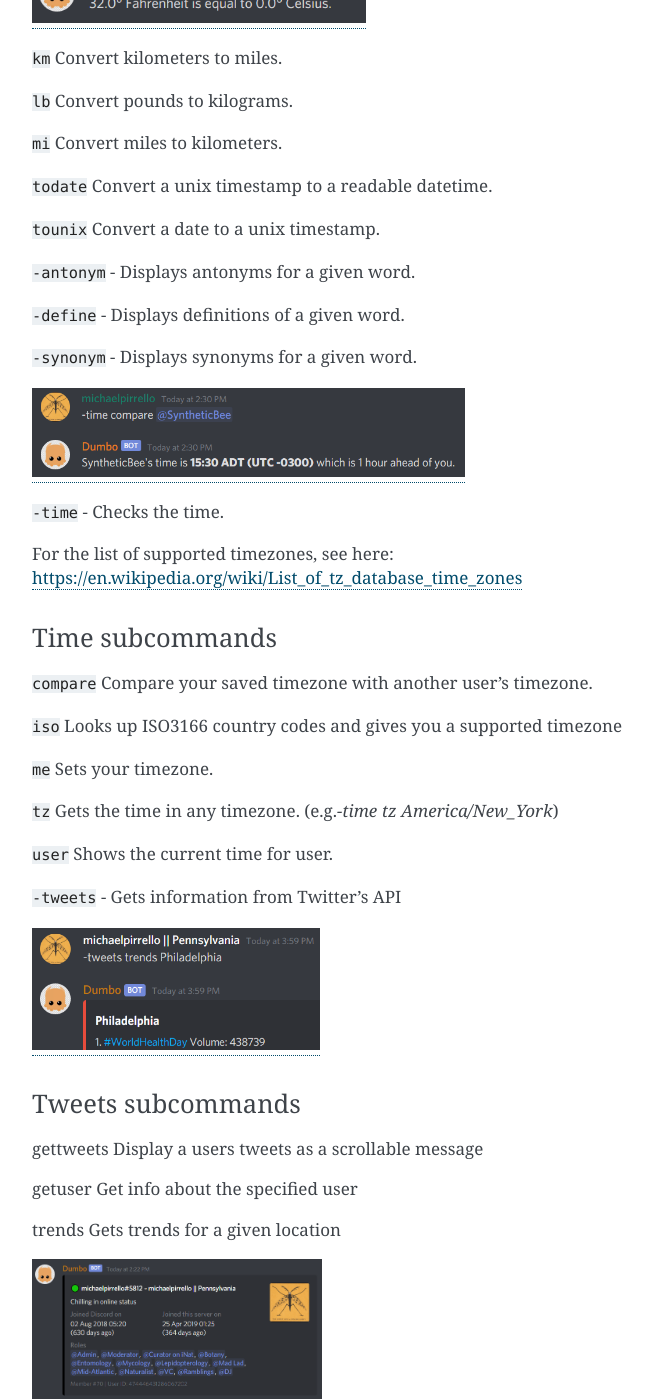
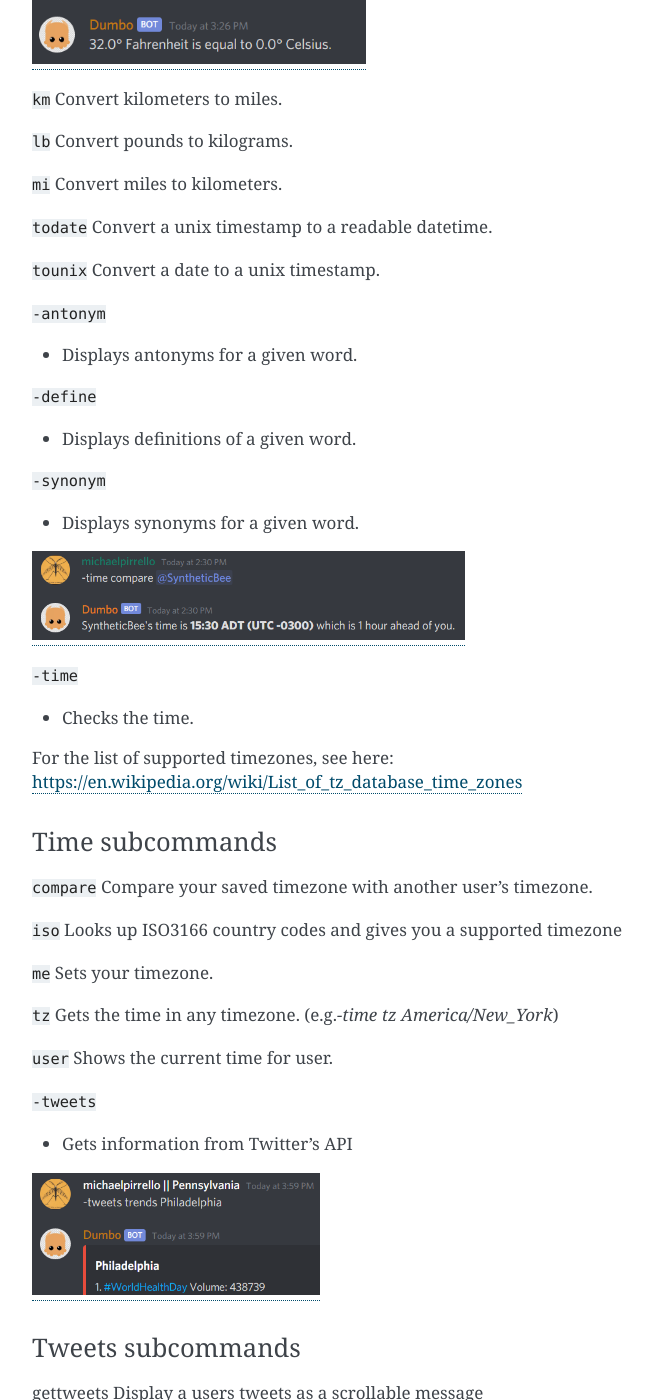
Before and after one commit to dronefly-garden/dronefly, a Sphinx documentation site: the page built from docs/guide_for_participants.rst, in a window 1280 px wide and 1400 px high, scrolled down 17546 px. Shown: the whole window, without its empty margins (388-1041 px from the left). Built offline with Sphinx 7.4.7, drawn with Linux system fonts in a browser that asks for light colours; some of the changed text lies outside the part shown.

Commit message:
Fix a few formatting irregularities.

```diff
--- a/docs/guide_for_participants.rst
+++ b/docs/guide_for_participants.rst
@@ -556,7 +556,9 @@
 
 (access help using ``-help``)
 
-``-conv`` - Convert a value
+``-conv``
+
+- Convert a value
 
 Conv Subcommands
 ^^^^^^^^^^^^^^^^
@@ -581,15 +583,23 @@
 
 ``tounix`` Convert a date to a unix timestamp.
 
-``-antonym`` - Displays antonyms for a given word.
+``-antonym``
 
-``-define`` - Displays definitions of a given word.
+- Displays antonyms for a given word.
 
-``-synonym`` - Displays synonyms for a given word.
+``-define``
+
+- Displays definitions of a given word.
+
+``-synonym``
+
+- Displays synonyms for a given word.
 
 |image38|
 
-``-time`` - Checks the time.
+``-time``
+
+- Checks the time.
 
 For the list of supported timezones, see here:
 https://en.wikipedia.org/wiki/List_of_tz_database_time_zones
@@ -607,7 +617,9 @@
 
 ``user`` Shows the current time for user.
 
-``-tweets`` - Gets information from Twitter's API
+``-tweets``
+
+- Gets information from Twitter's API
 
 |image39|
 
@@ -622,14 +634,17 @@
 
 |image40|
 
-``-userinfo`` - Show Discord info about a user.
+``-userinfo``
+
+- Show Discord info about a user.
 
 |image41|
 
-``-weather`` (``-we``) - Display weather for a location
+``-weather`` (``-we``)
 
-Syntax: ``-weather <location>`` (location must take the form of city,
-Country Code, for example: ``-weather New York,US``)
+- Display weather for a location
+- Syntax: ``-weather <location>`` (location must take the form of city,
+  Country Code, for example: ``-weather New York,US``)
 
 Weather subcommands
 ^^^^^^^^^^^^^^^^^^^
@@ -640,11 +655,13 @@
 
 ``zip`` Display weather in a given location
 
-See: ``https://bulk.openweathermap.org/sample/city.list.json.gz <https://bulk.openweathermap.org/sample/city.list.json.gz>``__
+See: ``https://bulk.openweathermap.org/sample/city.list.json.gz`` <https://bulk.openweathermap.org/sample/city.list.json.gz>__
 
 |image42|
 
-``-wikipedia`` (``-wiki``) - Get information from Wikipedia.
+``-wikipedia`` (``-wiki``)
+
+- Get information from Wikipedia.
 
 Dumbo also uses custom commands:
 
```
